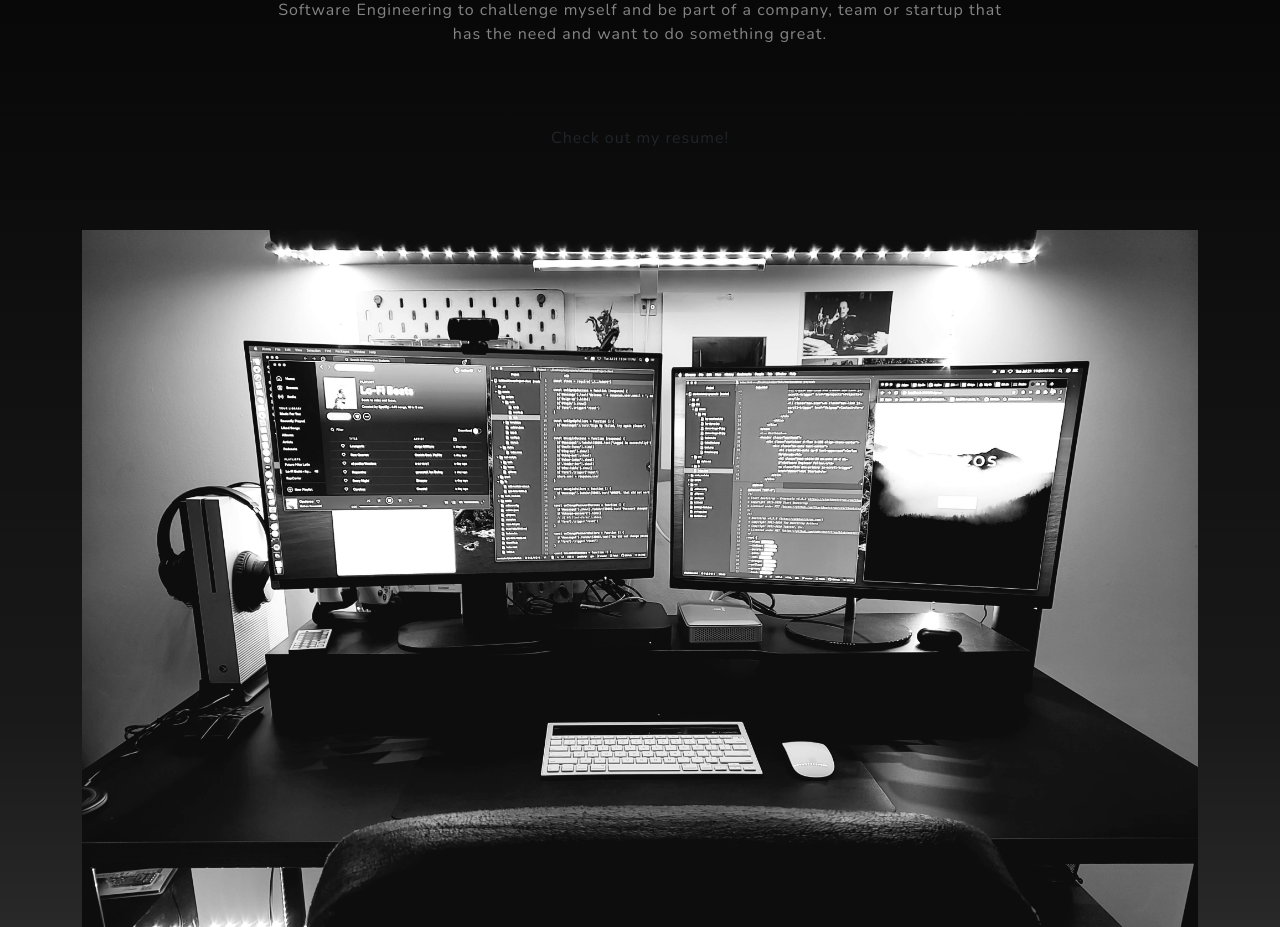
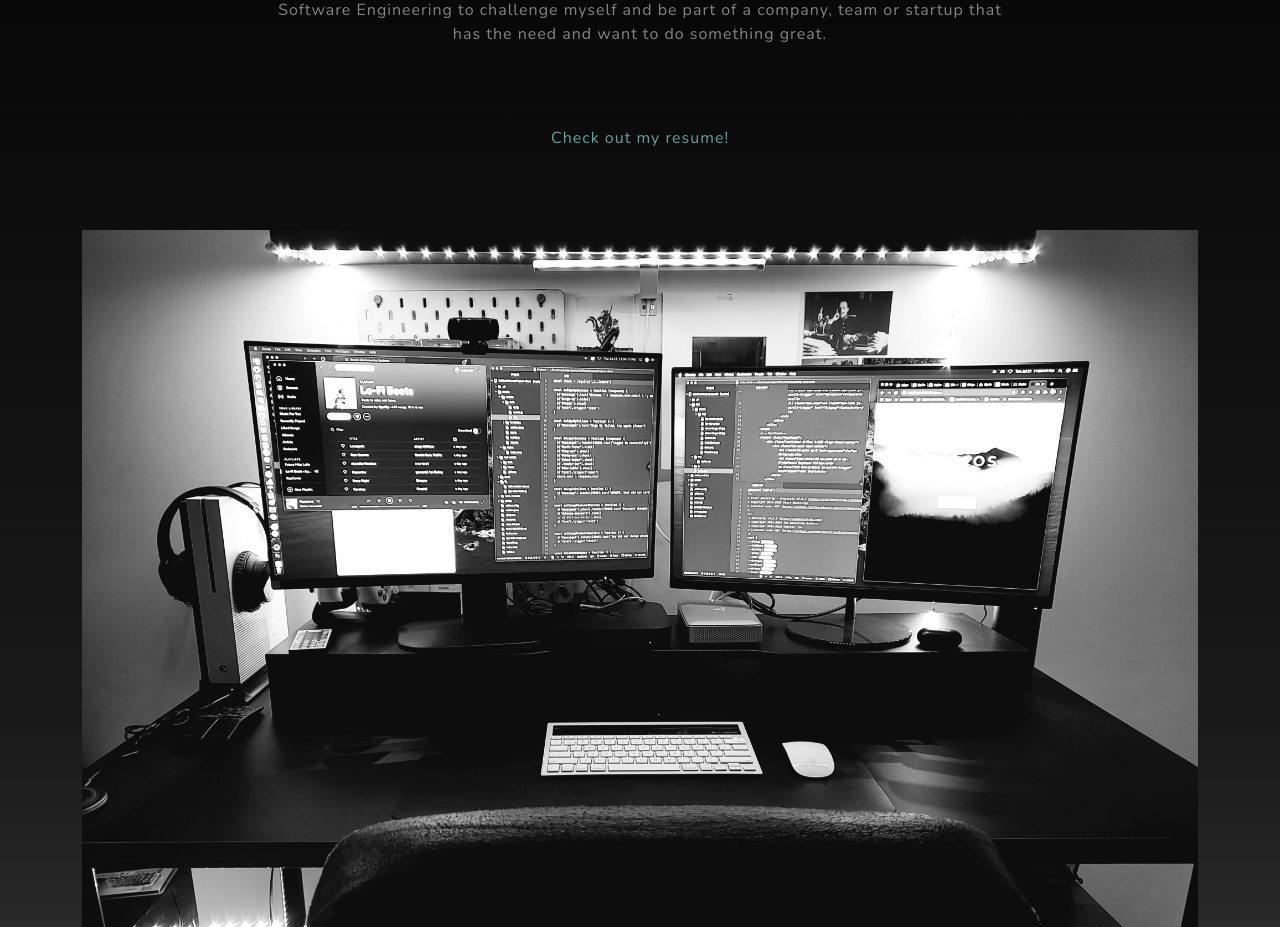
Before and after one commit to malcar91/malcar91.github.io, a website: page index.html in a window 1280 px wide. Shown: the part 1120-2047 px from the top of the page. Drawn offline with nearby package versions, Linux system fonts and the light colour scheme.

Commit message:
fixing link for resume

```diff
--- a/index.html
+++ b/index.html
@@ -56,7 +56,7 @@
                             . The theme is open source, and you can use it for any purpose, personal or commercial. -->
                         </p>
                         <p>
-                            <a href-"https://docs.google.com/document/d/189GCywNELpckQZEugSLvIvKty9Rvc5GrtTtOHjptOY4/edit?usp=sharing" target="_blank">Check out my resume!</a>
+                            <a href="https://docs.google.com/document/d/189GCywNELpckQZEugSLvIvKty9Rvc5GrtTtOHjptOY4/edit?usp=sharing" target="_blank">Check out my resume!</a>
                         </p>
                     </div>
                 </div>
```
